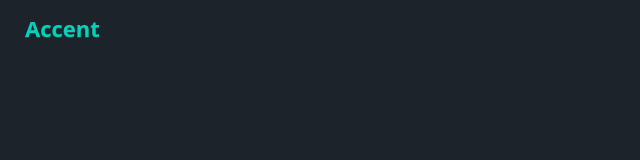
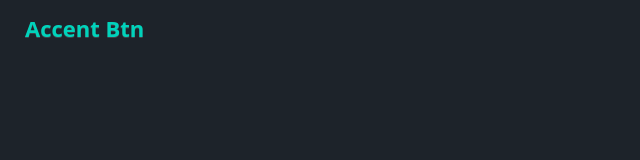
Before and after one commit to II-EMMA/ai-saas, a Next.js app: page / in a window 1280 px wide. Shown: the top 160 px of the page, without its empty margins (0-640 px from the left). Built offline with nearby package versions, Linux system fonts and the light colour scheme.

Commit message:
app file save changes

```diff
--- a/app/page.js
+++ b/app/page.js
@@ -2,7 +2,7 @@ export default function Home() {
   return (
     <main>
       <button className="btn btn-xs sm:btn-sm md:btn-md lg:btn-lg xl:btn-xl btn-ghost btn-accent">
-        Accent
+        Accent Btn
       </button>
     </main>
   );
```
